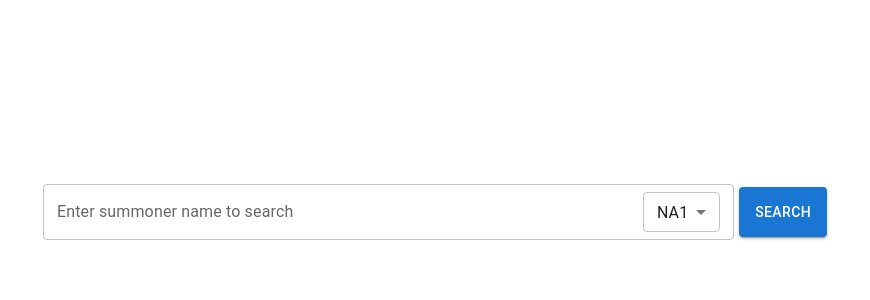
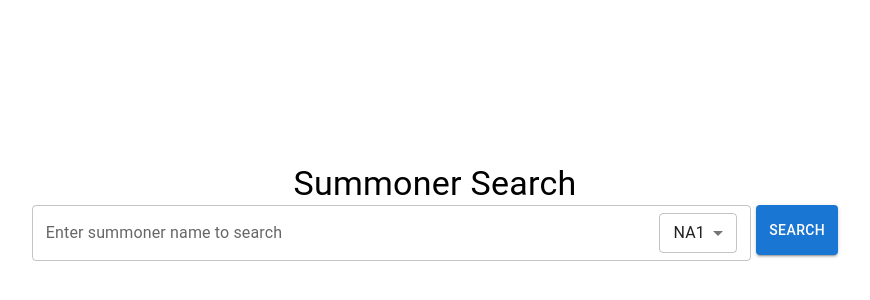
Before and after one commit to ErnestC30/summonerSearch, a Next.js app: page / in a window 1280 px wide. Shown: the part 76-376 px from the top of the page, without its empty margins (205-1075 px from the left). Built offline with nearby package versions, Linux system fonts and the light colour scheme.

Commit message:
Search Bar component and Profile component updated.

```diff
--- /dev/null
+++ b/components/SearchBar.tsx
@@ -0,0 +1,99 @@
+import React, {useState} from 'react'
+import Router from 'next/router'
+import { Box, Button, FormControl, MenuItem, Select, SelectChangeEvent, TextField } from '@mui/material';
+
+const DEFAULT_REGION = 'NA1'
+
+interface Region {
+  regionId: string
+  regionName: string
+}
+
+function SearchBar({minWidth, fieldLabel }: { minWidth: string, fieldLabel: string }) {
+  /* Search Bar component to view a user's profile */
+  const [username, setUsername] = useState<string>("");
+  const [regionId, setRegionId] = useState<string>(DEFAULT_REGION);
+
+  const regionsMap: Array<Region> = [
+    { regionId: "NA1", regionName: "North America" },
+    { regionId: "JP1", regionName: "Japan" },
+    { regionId: "KR", regionName: "Korea" },
+    { regionId: "EUW1", regionName: "Europe West" },
+    { regionId: "EUN1", regionName: "Europe North" },
+    { regionId: "BR1", regionName: "Brazil" },
+  ];
+
+  function updateName(e: React.ChangeEvent<HTMLInputElement | HTMLTextAreaElement>) {
+    setUsername(e.target.value);
+  }
+
+  function updateRegion(e: SelectChangeEvent<string>) {
+    setRegionId(e.target.value);
+  }
+
+  function displayRegion(regionId: string, regionMap: Array<Region>): string {
+    /* Displays the regionId of the selected region */
+    let region = regionMap.find((region) => region.regionId == regionId);
+    return region ? region.regionId : "";
+  }
+
+  function searchUser(region: string, username: string) {
+    /* Redirects to page displaying user information*/
+    Router.push(`/${region}/user/${username}`);
+  }
+
+  return (
+    <Box display="flex" sx={{width: '70%', minWidth: minWidth}}>
+      <TextField
+        id="summoner-search-field"
+        label={fieldLabel}
+        name="username"
+        value={username}
+        fullWidth
+        onChange={updateName}
+        onKeyPress={(e) => {
+          if (e.key === "Enter") {
+            searchUser(regionId, username);
+          }
+        }}
+        InputProps={{
+          endAdornment: (
+            <FormControl
+              sx={{
+                position: "absolute",
+                right: "2%",
+                top: "50%",
+                transform: "translateY(-50%)",
+              }}
+            >
+              <Select
+                size="small"
+                onChange={updateRegion}
+                value={regionId}
+                renderValue={(region) => displayRegion(region, regionsMap)}
+              >
+                {/* Renders the regions to be selectable. */}
+                {regionsMap.map((region: Region) => {
+                  return (
+                    <MenuItem value={region.regionId} key={region.regionId}>
+                      {region.regionName}
+                    </MenuItem>
+                  );
+                })}
+              </Select>
+            </FormControl>
+          ),
+        }}
+      />
+      <Button
+        variant="contained"
+        sx={{ marginLeft: "5px", height: "50px" }}
+        onClick={() => searchUser(regionId, username)}
+      >
+        Search
+      </Button>
+    </Box>
+  );
+}
+
+export default SearchBar
--- a/pages/index.tsx
+++ b/pages/index.tsx
@@ -1,108 +1,28 @@
 import type { NextPage } from 'next'
 //separate import statements  into smaller bundles?
-import { Box, Button, Container, FormControl, MenuItem, Select, SelectChangeEvent, TextField, Typography } from '@mui/material';
+import { Box, Container,Typography } from '@mui/material';
 import React, { useState } from 'react';
-import Router from 'next/router'
 
-const DEFAULT_REGION = 'NA1'
-
-interface Region {
-  regionId: string
-  regionName: string
-}
+import SearchBar from '../components/SearchBar'
 
 const Home: NextPage = (riotKey) => {
-  const [username, setUsername] = useState<string>('')
-  const [regionId, setRegionId] = useState<string>(DEFAULT_REGION)
-
-  const regionsMap: Array<Region> = [
-    {regionId: 'NA1', regionName: 'North America'},
-    {regionId: 'JP1', regionName: 'Japan'},
-    {regionId: 'KR',  regionName: 'Korea'},
-    {regionId: 'EUW1', regionName: 'Europe West'},
-    {regionId: 'EUN1', regionName: 'Europe North'},
-    {regionId: 'BR1',  regionName: 'Brazil'},
-  ]
-
-  function updateName(e: React.ChangeEvent<HTMLInputElement | HTMLTextAreaElement>) {
-    setUsername(e.target.value)
-  }
-
-  function updateRegion(e: SelectChangeEvent<string>) {
-    setRegionId(e.target.value)
-  }
-
-  function displayRegion(regionId: string, regionMap: Array<Region>): string {
-    /* Displays the regionId of the selected region */
-    let region = regionMap.find((region) => region.regionId == regionId)
-    return region ? region.regionId : ''
-  }
-
-  function searchUser(region: string, username: string) {
-    /* Redirects to page displaying user information*/
-    Router.push(`/${region}/user/${username}`)
-  }
 
   return (
     <>
       <Container>
         <Box
           display="flex"
+          flexDirection="column"
           justifyContent="center"
           alignItems="center"
           minHeight="70vh"
-          minWidth="400px"
         >
-          <div className="searchBar">
-            <TextField
-              id="summoner-search-field"
-              label="Enter summoner name to search"
-              name="username"
-              value={username}
-              fullWidth
-              onChange={updateName}
-              onKeyPress={(e) => {
-                if (e.key === "Enter") {
-                  searchUser(regionId, username);
-                }
-              }}
-            />
-            <FormControl
-              sx={{
-                position: "absolute",
-                right: "2%",
-                top: "50%",
-                transform: "translateY(-50%)",
-              }}
-            >
-              <Select
-                size="small"
-                onChange={updateRegion}
-                value={regionId}
-                renderValue={(region) => displayRegion(region, regionsMap)}
-              >
-                {/* Renders the regions to be selectable. */}
-                {regionsMap.map((region: Region) => {
-                  return(
-                  <MenuItem value={region.regionId} key={region.regionId}>
-                    {region.regionName}
-                  </MenuItem>
-                  )
-                })}
-              </Select>
-            </FormControl>
-          </div>
-          <Button
-            variant="contained"
-            sx={{ marginLeft: "5px", height: "50px" }}
-            onClick={() => searchUser(regionId, username)}
-          >
-            Search
-          </Button>
-        </Box>
+          <Typography variant='h4'>Summoner Search</Typography>
+          <SearchBar minWidth='500px' fieldLabel="Enter summoner name to search"/>
+       </Box>
       </Container>
     </>
   );
-}
+};
 
 export default Home
```
Also changed, not shown: components/Profile.tsx (+23 -7 lines).
